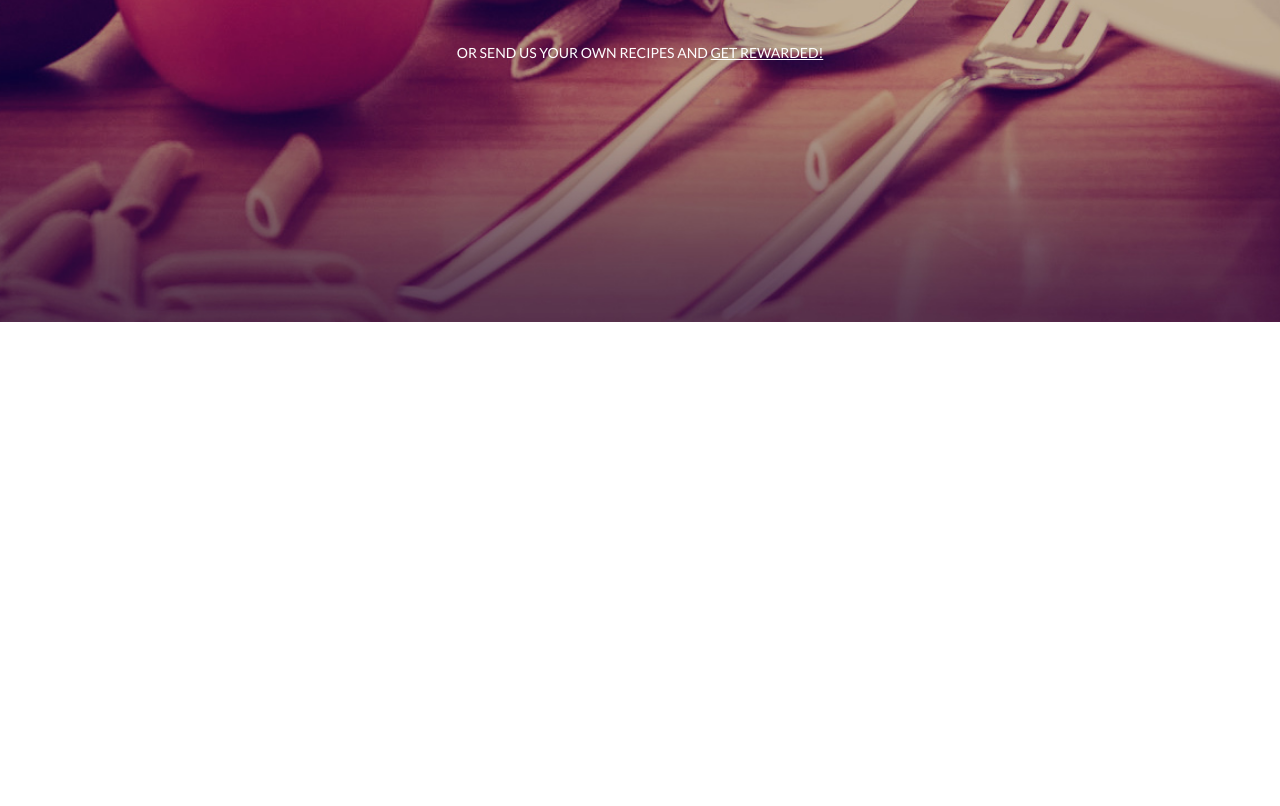
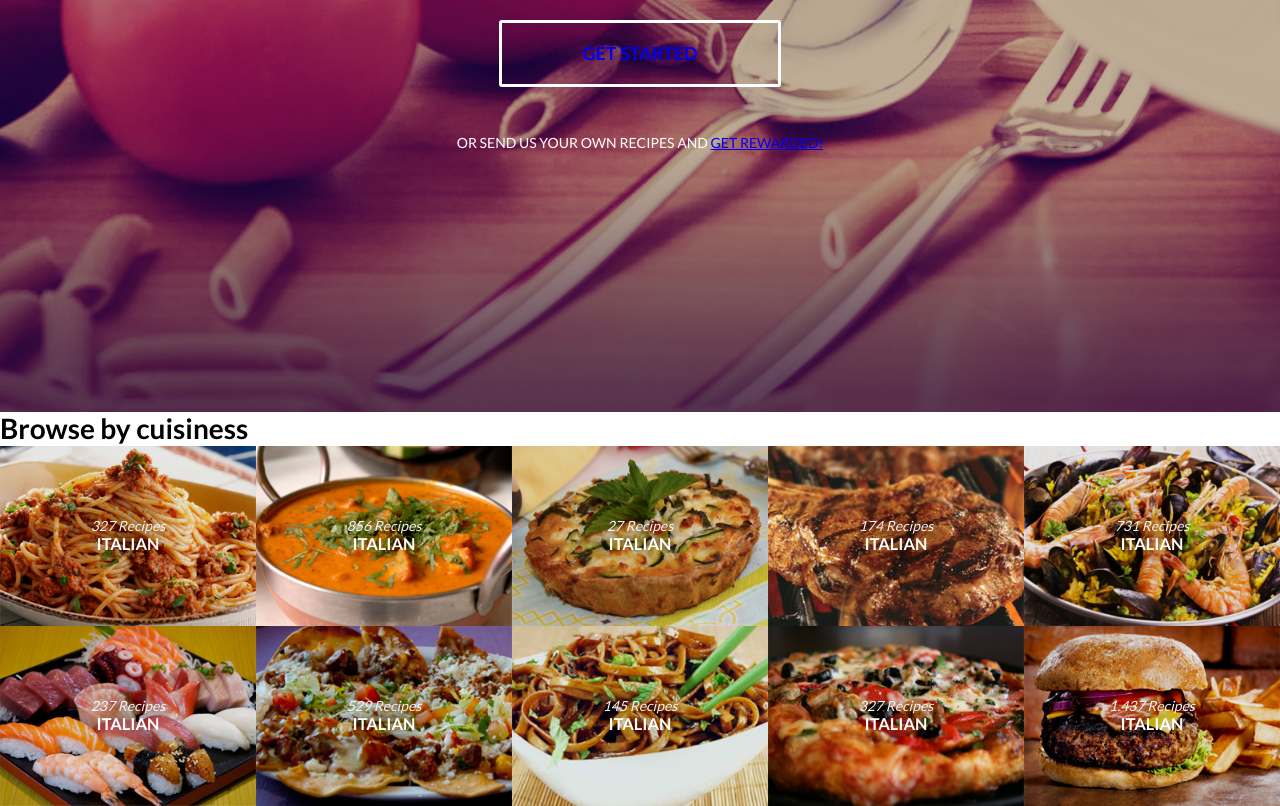
Before and after one commit to andrii-khan/fudi, a plain HTML site: page index.html in a window 1280 px wide. Shown: the part 654-1460 px from the top of the page. Before the commit the page ends 976 px from the top, so only its background shows below. Drawn offline with Linux system fonts and the light colour scheme.

Commit message:
complete 2 section

```diff
--- a/css/style.css
+++ b/css/style.css
@@ -6,8 +6,7 @@
 	box-sizing: border-box;
 }
 body{
-	font-family: Lato;
-	color: #fff;
+	font: 400 14px/1.2 Lato, serif;
 }
 h1,h2,h3,h4,h5,h6 {
 	margin: 0;
@@ -16,7 +15,7 @@ h1,h2,h3,h4,h5,h6 {
 /* Layout */
 .ba-container{
 	padding: 0 20px;
-	max-width: 1200px;
+	max-width: 1180px;
 }
 
 /* Typography */
@@ -25,7 +24,6 @@ input[type="submit"],
 input[type="button"],
 button{
 	transition: color .3s ease-in, border-color .3s ease-in, background-color .3s ease-in, opacity .3s ease-in;
-	color: #fff;
 }
 input[type="submit"],
 input[type="button"],
@@ -87,7 +85,7 @@ textarea {
 .ba-intro-text-title {
 	font-weight: 700;
 	font-size: 100px;
-	line-height: 30px;
+	/* line-height: 30px; */
 	text-transform: uppercase;
 	text-shadow: 0px 1px 40px rgba(1, 1, 1, 0.55);
 	padding: 20px 0 40px;
@@ -99,7 +97,7 @@ textarea {
 	font-style: italic;
 	font-size: 36px;
 	line-height: 30px;
-	letter-spacing: 1.8px;
+	/* letter-spacing: 1.8px; */
 	text-shadow: 0px 1px 40px rgba(1, 1, 1, 0.55);
 	opacity: 0.7;
 }
@@ -132,9 +130,10 @@ textarea {
 	color: #000;
 }
 .ba-menu {
+	margin: 0;
 	font-size: 14px;
 	font-weight: 700;
-	line-height: 0.5;
+	/* line-height: 0.5; */
 	text-transform: uppercase;
 	text-shadow: 0px 1px 40px rgba(1, 1, 1, 0.55);
 	border-top: 3px solid transparent;
@@ -144,20 +143,56 @@ textarea {
 }
 .ba-menu a:hover{
 	border-bottom: 3px solid #fff;
-	transform: rotate(360deg);
+	/* transform: rotate(360deg); */
 }
 .ba-menu img {
 	cursor: pointer;
-	transition: 3s linear;
+	/* transition: 3s linear; */
 }
-.ba-menu img:hover {
+/* .ba-menu img:hover {
 	-webkit-transform: rotate(360deg);
 	transform: rotate(360deg);
-}
-.ba-logo {
+} */
+/* .ba-logo {
 	transition: 0.5s linear;
-}
-.ba-logo:hover {
+} */
+/* .ba-logo:hover {
 	-webkit-transform: scale(1.4);
 	transform: scale(1.4);
+} */
+.ba-cuisiness {
+	display: flex;
+	flex-wrap: wrap;
 }
+.ba-cuisiness-item {
+	width: 20%;
+	position: relative;
+	color: #fff;
+	text-shadow: 1px 0 40px #000;
+	/* flex-basis: 320px;
+	flex-grow: 1; */
+}
+.ba-cuisiness-item img {
+	width: 100%;
+	display: block;
+}
+.ba-cuisiness-desc {
+	position: absolute;
+	left: 0;
+	top: 0;
+	right: 0;
+	bottom: 0;
+	/* width: 100%;
+	height: 100%; */
+	display: flex;
+	justify-content: center;
+	flex-direction: column;
+	align-items: center;
+	text-align: center;
+}
+.ba-cuisiness-count {
+
+}
+.ba-cuisiness-title {
+
+}
--- a/index.html
+++ b/index.html
@@ -1,5 +1,6 @@
 <!DOCTYPE html>
 <html lang="en">
+
 <head>
 	<meta charset="UTF-8">
 	<title>Fudi</title>
@@ -7,12 +8,13 @@
 	<meta name="viewport" content="width=device-width, initial-scale=1">
 
 	<meta name="description" content="Fudi Fudi Fudi Fudi" />
-	<link rel="icon" href="favicon.png"/>
+	<link rel="icon" href="favicon.png" />
 	<link rel="stylesheet" href="css/normalize.css" />
 	<link rel="stylesheet" href="css/layout.css" />
 	<link rel="stylesheet" href="css/style.css" />
 
 </head>
+
 <body>
 	<header class="ba-header">
 		<div class="ba-container">
@@ -24,7 +26,7 @@
 					<ul class="ba-menu">
 						<li><a href="#">Log In</a></li>
 						<li><a href="#">Sign Up</a></li>
-						<li><a href="#"><img src="img/Layer 2 copy 2.png" alt="menu-bur"></a></li>
+						<li><a href="#"><img src="img/Layer.png" alt="menu-bur"></a></li>
 						<!-- <li><a href="#">
 							<span class="ba-menu-burger"></span>
 							<span class="ba-menu-burger"></span>
@@ -44,6 +46,82 @@
 				<p class="ba-intro-text-about">Or send us your own recipes and <a href="#">get rewarded!</a></p>
 			</div>
 		</section>
+		<section>
+				<h1>Browse by cuisiness</h1>
+				<div class="ba-cuisiness">
+					<a class="ba-cuisiness-item" href="#">
+						<img src="cuisines/italian.jpg" alt="italian">
+						<div class="ba-cuisiness-desc">
+							<i class="ba-cuisiness-count">327 Recipes</i>
+							<h3 class="ba-cuisiness-title">ITALIAN</h3>
+						</div>
+					</a>
+					<a class="ba-cuisiness-item" href="#">
+						<img src="cuisines/indian.jpg" alt="indian">
+						<div class="ba-cuisiness-desc">
+							<i class="ba-cuisiness-count">856 Recipes</i>
+							<h3 class="ba-cuisiness-title">ITALIAN</h3>
+						</div>
+					</a>
+					<a class="ba-cuisiness-item" href="#">
+						<img src="cuisines/french.jpg" alt="french">
+						<div class="ba-cuisiness-desc">
+							<i class="ba-cuisiness-count">27 Recipes</i>
+							<h3 class="ba-cuisiness-title">ITALIAN</h3>
+						</div>
+					</a>
+					<a class="ba-cuisiness-item" href="#">
+						<img src="cuisines/steakhouse.jpg" alt="steakhouse">
+						<div class="ba-cuisiness-desc">
+							<i class="ba-cuisiness-count">174 Recipes</i>
+							<h3 class="ba-cuisiness-title">ITALIAN</h3>
+						</div>
+					</a>
+					<a class="ba-cuisiness-item" href="#">
+						<img src="cuisines/seafood.jpg" alt="seafood">
+						<div class="ba-cuisiness-desc">
+							<i class="ba-cuisiness-count">731 Recipes</i>
+							<h3 class="ba-cuisiness-title">ITALIAN</h3>
+						</div>
+					</a>
+					<a class="ba-cuisiness-item" href="#">
+						<img src="cuisines/sushi.jpg" alt="sushi">
+						<div class="ba-cuisiness-desc">
+							<i class="ba-cuisiness-count">237 Recipes</i>
+							<h3 class="ba-cuisiness-title">ITALIAN</h3>
+						</div>
+					</a>
+					<a class="ba-cuisiness-item" href="#">
+						<img src="cuisines/mexican.jpg" alt="mexican">
+						<div class="ba-cuisiness-desc">
+							<i class="ba-cuisiness-count">529 Recipes</i>
+							<h3 class="ba-cuisiness-title">ITALIAN</h3>
+						</div>
+					</a>
+					<a class="ba-cuisiness-item" href="#">
+						<img src="cuisines/chinese.jpg" alt="chinese">
+						<div class="ba-cuisiness-desc">
+							<i class="ba-cuisiness-count">145 Recipes</i>
+							<h3 class="ba-cuisiness-title">ITALIAN</h3>
+						</div>
+					</a>
+					<a class="ba-cuisiness-item" href="#">
+						<img src="cuisines/pizza.jpg" alt="pizza">
+						<div class="ba-cuisiness-desc">
+							<i class="ba-cuisiness-count">327 Recipes</i>
+							<h3 class="ba-cuisiness-title">ITALIAN</h3>
+						</div>
+					</a>
+					<a class="ba-cuisiness-item" href="#">
+						<img src="cuisines/american.jpg" alt="american">
+						<div class="ba-cuisiness-desc">
+							<i class="ba-cuisiness-count">1.437 Recipes</i>
+							<h3 class="ba-cuisiness-title">ITALIAN</h3>
+						</div>
+					</a>
+				</div>
+		</section>
 	</main>
 </body>
+
 </html>
```
Also changed, not shown: cuisines/american.jpg (added), cuisines/chinese.jpg (added), cuisines/french.jpg (added), cuisines/indian.jpg (added), cuisines/italian.jpg (added), cuisines/mexican.jpg (added), cuisines/pizza.jpg (added), cuisines/seafood.jpg (added), cuisines/steakhouse.jpg (added), cuisines/sushi.jpg (added), img/Layer.png (renamed from img/Layer 2 copy 2.png).
